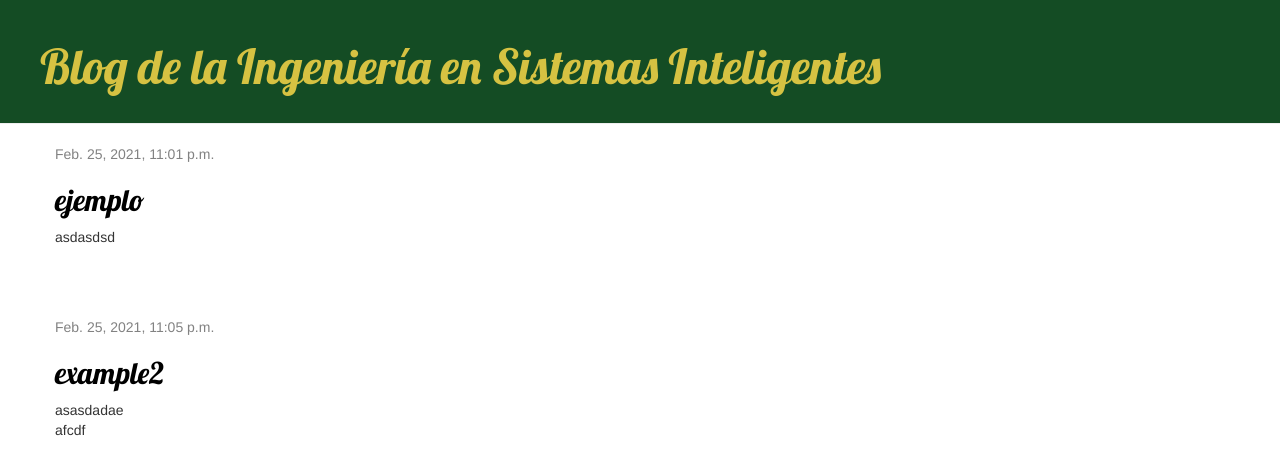
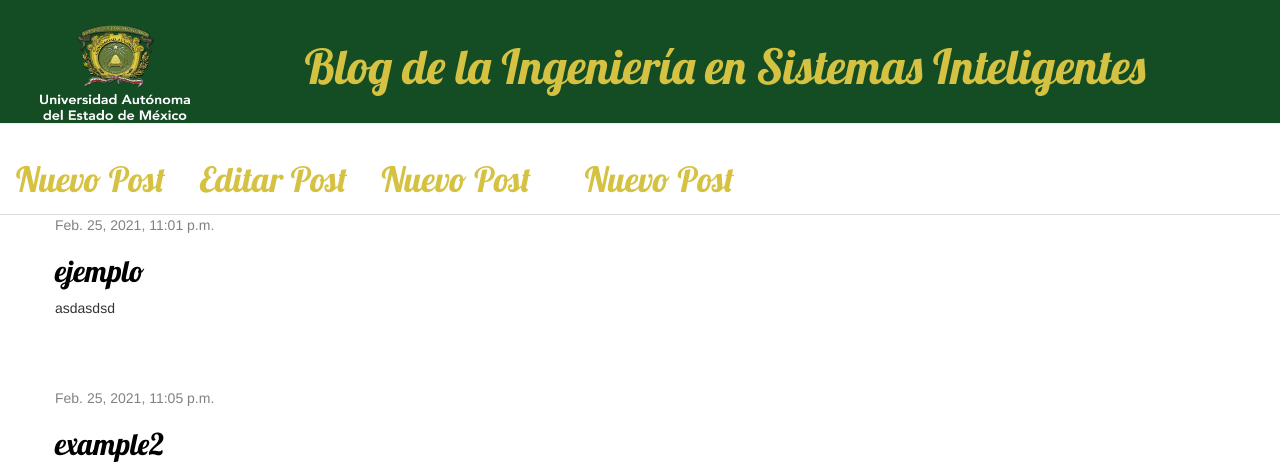
Before and after one commit to EduardoBallezaCervantes/my-first-blog, a Django app: page / in a window 1280 px wide. Shown: the top 462 px of the page. Run offline with Django 3.2, Linux system fonts and the light colour scheme; data comes from the database, SQL or seed files in the repository; some libraries are stand-ins or nearby versions.

Commit message:
barra de navegacion

```diff
--- a/blog/static/css/blog.css
+++ b/blog/static/css/blog.css
@@ -15,8 +15,16 @@ h1 a, h2 a {
     color: #d6c242;
     font-size: 36pt;
     text-decoration: none;
+    text-align: center;
 }
 
+.barra_navegacion a,.barra_navegacion_dos, .barra_navegacion_tres, .barra_navegacion_cuatro, .op4 a{
+    color: #d6c242;
+    float: right;
+    font-size: 26pt;
+    margin-right: 20px;
+    font-family: 'Lobster', cursive;
+}
 .content {
     margin-left: 40px;
 }
@@ -37,11 +45,12 @@ h1, h2, h3, h4 {
     width: 100%;
 }
 
-.top-menu, .top-menu:hover, .top-menu:visited {
+.top-menu, .top-menu:hover, .top-menu:visited .top-menu a{
     color: #d6c242;
     float: right;
     font-size: 26pt;
     margin-right: 20px;
+    font-family: 'Lobster', cursive;
 }
 
 .post {
@@ -51,3 +60,8 @@ h1, h2, h3, h4 {
 .post h2 a, .post h2 a:visited {
     color: #000000;
 }
+.logo{
+    float: left;
+    width: 150px;
+    height: 100px;
+}
--- a/blog/templates/blog/base.html
+++ b/blog/templates/blog/base.html
@@ -7,6 +7,7 @@
         <link href='//fonts.googleapis.com/css?family=Lobster&subset=latin,latin-ext' rel='stylesheet' type='text/css'>
         <link rel="stylesheet" href="{% static 'css/blog.css' %}">
         <link rel="shortcut icon" type="image/x-icon" href="{% static 'img/icon.ico' %}">
+
     </head>
     <body>
         <body>
--- a/blog/templates/blog/post_list.html
+++ b/blog/templates/blog/post_list.html
@@ -9,9 +9,34 @@
         <link rel="shortcut icon" type="image/x-icon" href="{% static 'img/icon.ico' %}">
     </head>
     <body>
-
+        <div>
+        </div>
         <div class="page-header">
+            <img class="logo" src="{% static 'img/uaem.png' %}">
             <h1><a href="/">Blog de la Ingeniería en Sistemas Inteligentes</a></h1>
+        </div>
+        <div class="barnav" role="navigation">
+            <ul class="nav nav-tabs">
+            <li class="bn">
+                <a href="{% url 'post_new' %}" class="top-menu">Nuevo Post</a>
+            </li>
+            <li class="bn">
+                <a class="barra_navegacion_dos" data-toggle="dropdown" href="#" role="button" aria-haspopup="true" aria-expanded="false">Editar Post</a>
+                <div class="dropdown-menu">
+                    <a class="dropdown-item" href="#">Action</a>
+                    <a class="dropdown-item" href="#">Another action</a>
+                    <a class="dropdown-item" href="#">Something else here</a>
+                    <div class="dropdown-divider"></div>
+                    <a class="dropdown-item" href="#">Separated link</a>
+                </div>
+            </li>
+            <li class="barra_navegacion_tres">
+                <a href="{% url 'post_new' %}" class="top-menu">Nuevo Post</a>
+            </li>
+            <li class="op4">
+                <a href="{% url 'post_new' %}" class="top-menu">Nuevo Post</a>
+            </li>
+            </ul>
         </div>
 
         <div class="content container">
```
Also changed, not shown: blog/static/img/uaem.png (added).
